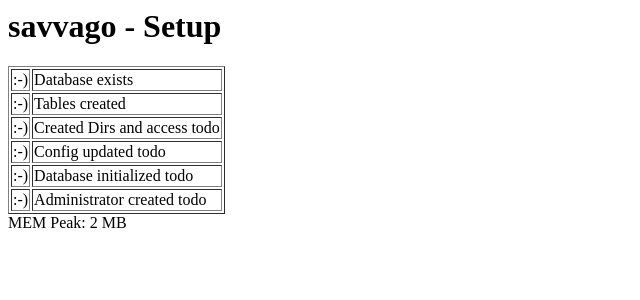
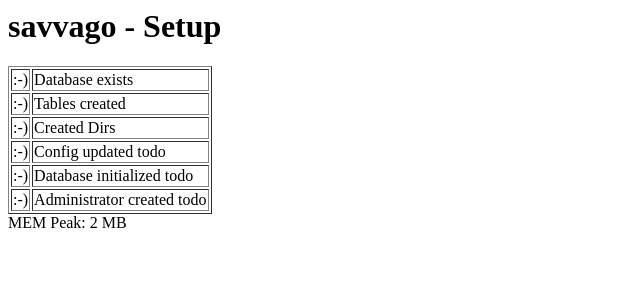
Before and after one commit to PieterVanPittens/savvago, a PHP site: page /savvago/setup/setup.php in a window 1280 px wide. Shown: the top 300 px of the page, without its empty margins (0-640 px from the left). Run offline with PHP 8.4, Linux system fonts and the light colour scheme.

Commit message:
text change

```diff
--- a/setup/setup.php
+++ b/setup/setup.php
@@ -75,7 +75,7 @@ foreach($dirs as $dir) {
 	}
 }
 
-$protocol->addSuccess("Created Dirs and access todo");
+$protocol->addSuccess("Created Dirs");
 
 // step 3: update config file
 $protocol->addSuccess("Config updated todo");
```
